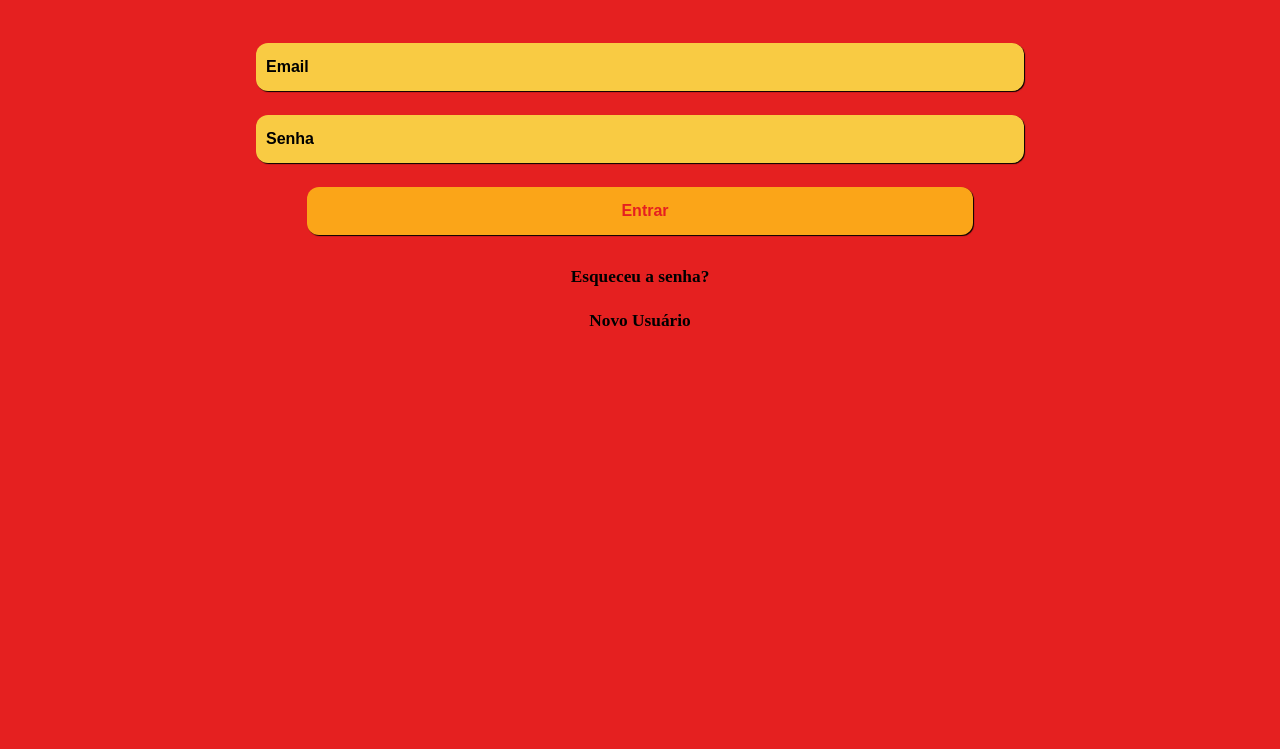
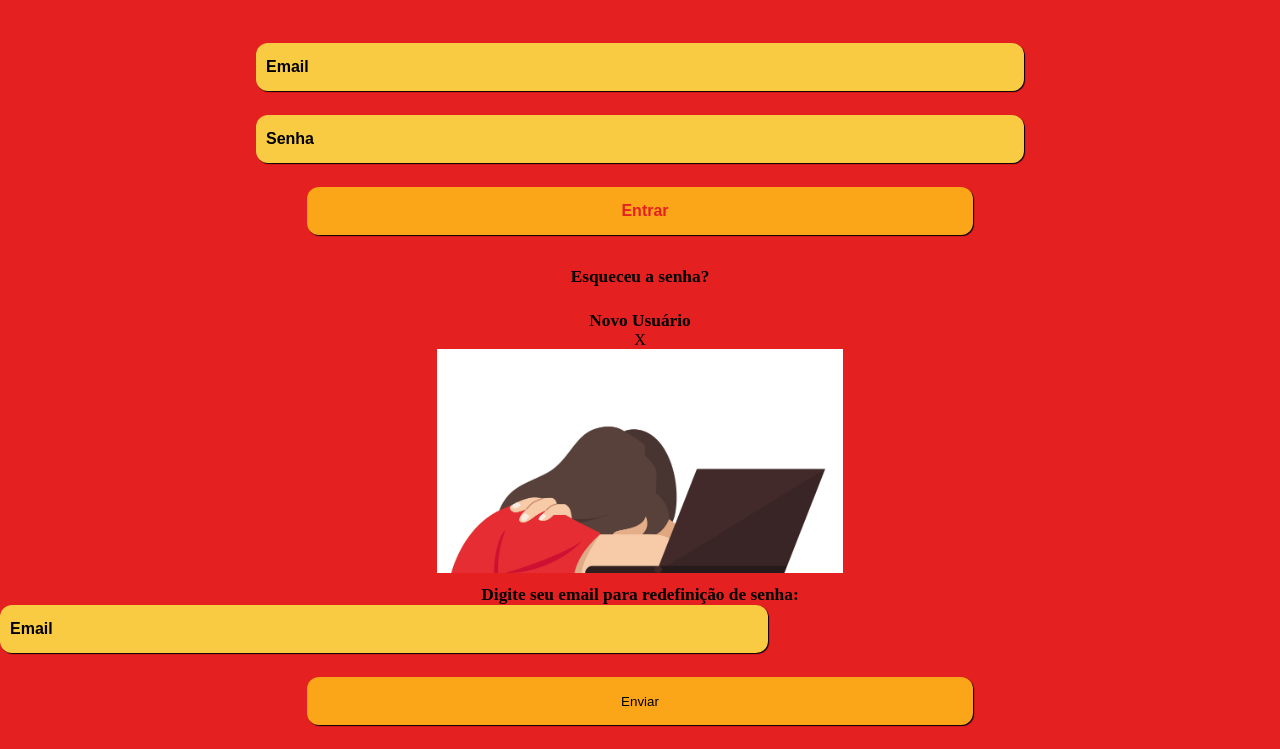
Before and after one commit to BeaGabriela/Projeto, a plain HTML site: page FRONTEND/Paginas/Principal_login.html in a window 1280 px wide. Shown: the part 350-1099 px from the top of the page. Before the commit the page ends 800 px from the top, so only its background shows below. Drawn offline with Linux system fonts and the light colour scheme.

Commit message:
Contruido o modalde redefinição senha, sem funcionamento

```diff
--- a/FRONTEND/Paginas/Principal_login.html
+++ b/FRONTEND/Paginas/Principal_login.html
@@ -15,7 +15,6 @@
         </svg>
     </div>
 
-
     <!-- Criando o main ara agregar toda a estrutura principal -->
     <main>
         <!-- Adcionado a imagem e em seguida o noem da pizzaria -->
@@ -23,8 +22,8 @@
         <h1>Golden Pizzaria</h1>
         <!-- Criando uma div que armazena os inputs -->
         <div>
-            <input type="text" placeholder="Email" />
-            <input type="text" placeholder="Senha" />
+            <input type="email" placeholder="Email" required />
+            <input type="password" placeholder="Senha" required />
             <div>
                 <button onclick='Entrar()'>
                     <p>Entrar</p>
@@ -38,6 +37,24 @@
         <p>Esqueceu a senha?</p>
         <h3>Novo Usuário</h3>
     </nav>
+
+
+
+    <!-- Modal de esqueceu a senha -->
+    <div class="EsqueceuSenha">
+        <div id="EsqueceuSenhaQuadro">
+            <p onclick="fecharModalEsqueceuSenha()">X</p>
+            <div>
+                <img id="garota_pc" src="../Imagens/garota_pc.png"/>
+                <nav id="redefinicaoSenha">
+                    <p>Digite seu email para redefinição de senha:</p>
+                    <input type="email" placeholder='Email' required />
+                </nav>
+                <button>Enviar</button>
+            </div>
+        </div>
+    </div>
+
     <script src="../Javascript/Principal_login.js"></script>
 </body>
 
```
